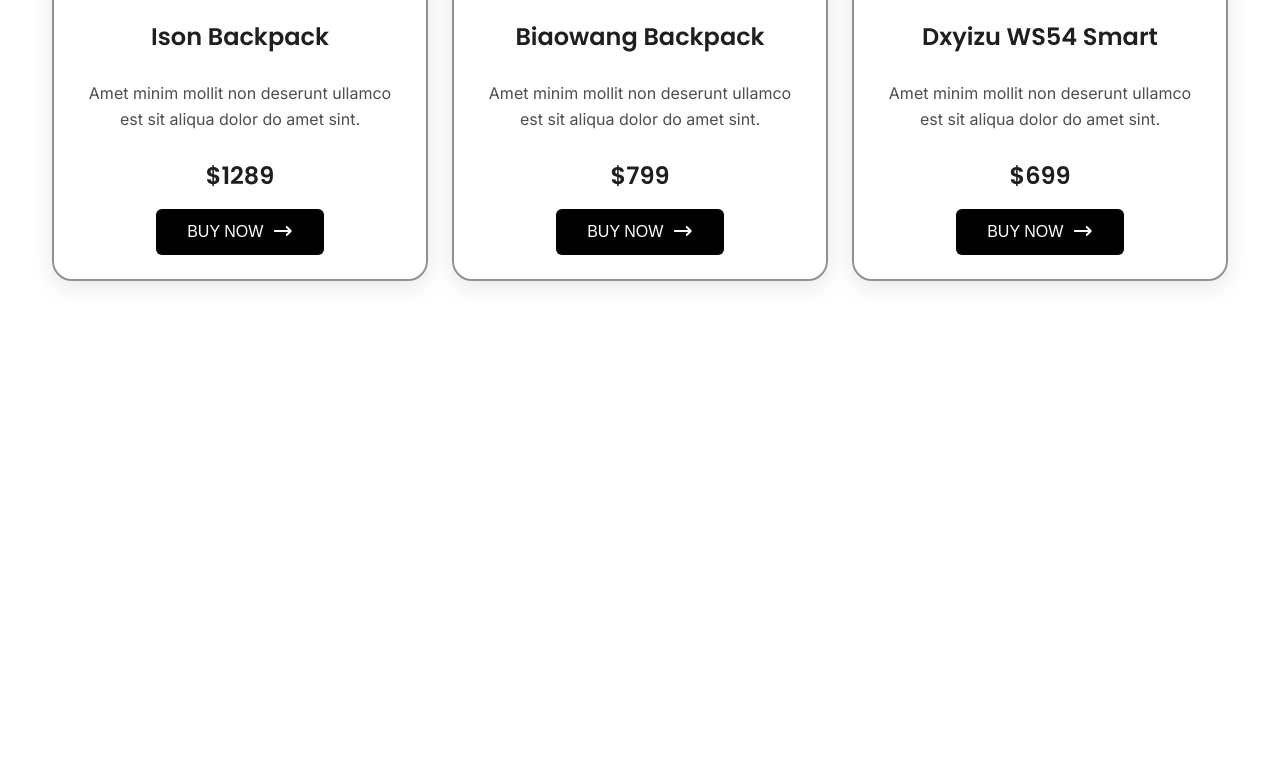
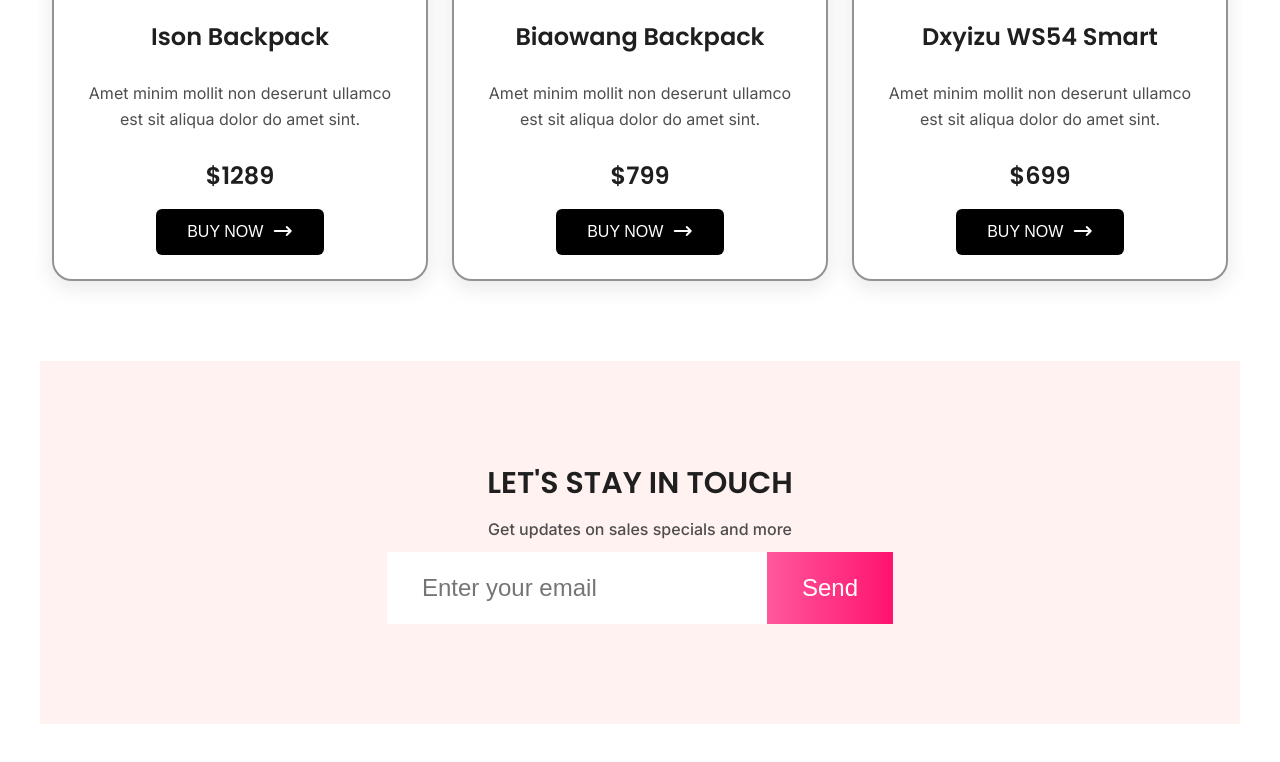
Before and after one commit to dev-rktanvir/panda-ecommerce, a plain HTML site: page index.html in a window 1280 px wide. Shown: the part 2066-2828 px from the top of the page. Before the commit the page ends 2427 px from the top, so only its background shows below. Drawn offline with Linux system fonts and the light colour scheme.

Commit message:
complete footer section

```diff
--- a/index.html
+++ b/index.html
@@ -225,8 +225,15 @@
     </main>
 
     <!-- Footer -->
-    <footer>
-
+    <footer class="container footer">
+        <div class="foot">
+            <h2>LET'S STAY IN TOUCH</h2>
+            <p class="text">Get updates on sales specials and more</p>
+            <div class="flex input">
+                <input type="email" placeholder="Enter your email">
+                <button class="foot-btn">Send</button>
+            </div>
+        </div>
     </footer>
 </body>
 
--- a/style/responsive.css
+++ b/style/responsive.css
@@ -29,6 +29,18 @@
     .products {
         grid-template-columns: repeat(1, 1fr);
     }
+
+    /* Footer section */
+    .footer {
+        padding: 40px;
+        margin-bottom: 0px;
+    }
+
+    .input {
+        max-width: 100%;
+        flex-direction: column;
+        gap: 12px;
+    }
 }
 
 /* Css for Tablet */
@@ -56,4 +68,13 @@
     .products {
         grid-template-columns: repeat(2, 1fr);
     }
+
+    .footer {
+        padding: 60px;
+        margin-bottom: 0px;
+    }
+
+    .input {
+        max-width: 100%;
+    }
 }
--- a/style/style.css
+++ b/style/style.css
@@ -186,3 +186,45 @@ h3 {
 .fa-arrow-right-long {
     margin-left: 5px;
 }
+
+/* Footer section */
+.footer{
+    background-color: #FFF2F1;
+    padding: 100px;
+    margin-bottom: 40px;
+}
+.foot{
+    display: flex;
+    flex-direction: column;
+    align-items: center;
+    justify-content: center;
+}
+.foot h2{
+    font-weight: 600;
+    font-size: 1.875rem;
+    color: #1F1F1F;
+}
+.foot p{
+    font-weight: 500;
+}
+.foot input{
+    background-color: white;
+    padding: 22px 35px;
+    color: #CCCCCC;
+    font-weight: 400;
+    font-size: 1.5rem;
+    border: none;
+}
+.foot-btn{
+    padding: 22px 35px;
+    background-image: linear-gradient(to right, #FF589B, #FF136F);
+    border: none;
+    font-weight: 500;
+    font-size: 1.5rem;
+    color: white;
+    cursor: pointer;
+}
+.input{
+    border-radius: 12px;
+    max-width: 70%;
+}
```
